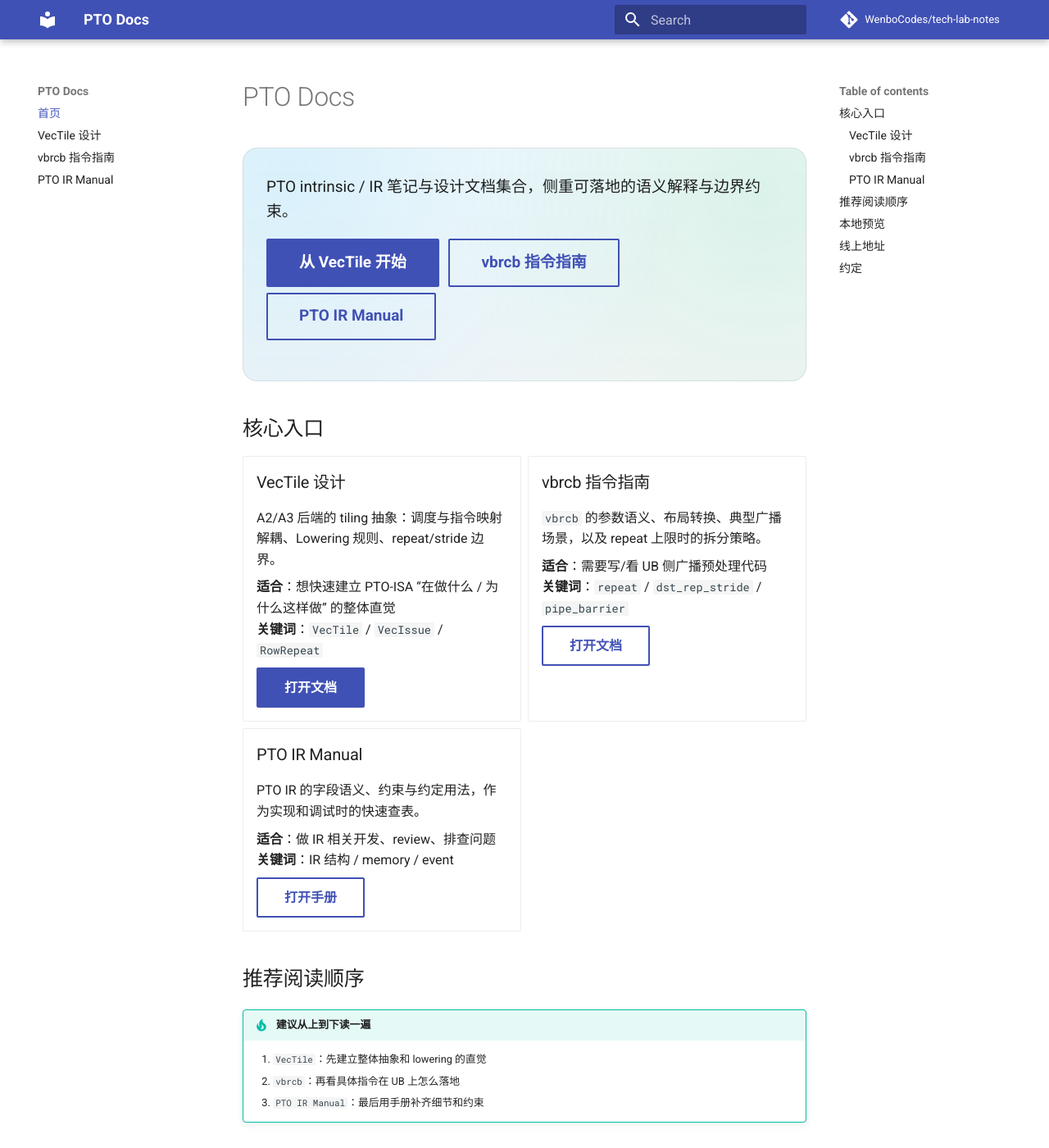
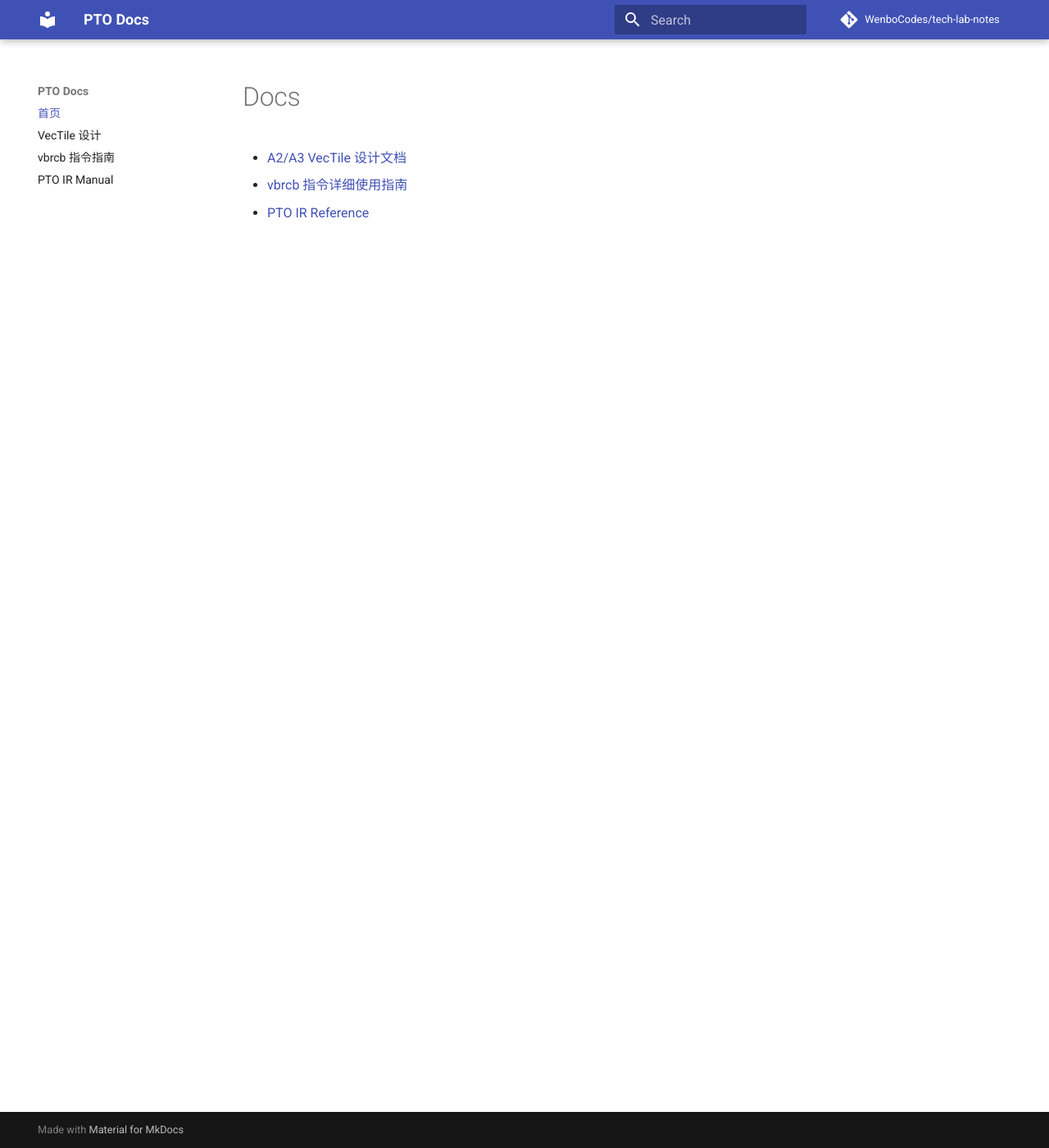
Before and after one commit to WenboCodes/tech-lab-notes, an MkDocs documentation site: the page built from docs/README.md, in a window 1280 px wide and 1400 px high. Shown: the whole window at 82% size. Built offline with MkDocs 1.6.1 and Material for MkDocs 9.7.7, drawn with Linux system fonts in a browser that asks for light colours; comment, search, counter and statistics services are not loaded; some of the changed text lies outside the part shown.

Commit message:
docs: simplify homepage

````diff
--- a/docs/README.md
+++ b/docs/README.md
@@ -1,76 +1,5 @@
-# PTO Docs
+# Docs
 
-<div class="home-hero" markdown>
-
-PTO intrinsic / IR 笔记与设计文档集合，侧重可落地的语义解释与边界约束。
-
-[从 VecTile 开始](vectile-design.md){ .md-button .md-button--primary }
-[vbrcb 指令指南](vbrcb-instruction-guide.md){ .md-button }
-[PTO IR Manual](pto-ir-manual.md){ .md-button }
-
-</div>
-
-## 核心入口
-
-<div class="grid cards" markdown>
-
--   ### VecTile 设计
-
-    A2/A3 后端的 tiling 抽象：调度与指令映射解耦、Lowering 规则、repeat/stride 边界。
-
-    **适合**：想快速建立 PTO-ISA “在做什么 / 为什么这样做” 的整体直觉
-    **关键词**：`VecTile` / `VecIssue` / `RowRepeat`
-
-    [打开文档](vectile-design.md){ .md-button .md-button--primary }
-
--   ### vbrcb 指令指南
-
-    `vbrcb` 的参数语义、布局转换、典型广播场景，以及 repeat 上限时的拆分策略。
-
-    **适合**：需要写/看 UB 侧广播预处理代码
-    **关键词**：`repeat` / `dst_rep_stride` / `pipe_barrier`
-
-    [打开文档](vbrcb-instruction-guide.md){ .md-button }
-
--   ### PTO IR Manual
-
-    PTO IR 的字段语义、约束与约定用法，作为实现和调试时的快速查表。
-
-    **适合**：做 IR 相关开发、review、排查问题
-    **关键词**：IR 结构 / memory / event
-
-    [打开手册](pto-ir-manual.md){ .md-button }
-
-</div>
-
-## 推荐阅读顺序
-
-!!! tip "建议从上到下读一遍"
-    1. `VecTile`：先建立整体抽象和 lowering 的直觉
-    2. `vbrcb`：再看具体指令在 UB 上怎么落地
-    3. `PTO IR Manual`：最后用手册补齐细节和约束
-
-## 本地预览
-
-```bash
-cd /data/sunwenbo/pto/tech-lab-notes
-python3 -m venv .venv
-source .venv/bin/activate
-pip install -r requirements.txt
-mkdocs serve
-```
-
-```text
-http://127.0.0.1:8000
-```
-
-## 线上地址
-
-```text
-https://wenbocodes.github.io/tech-lab-notes/
-```
-
-## 约定
-
-- 新增页面：放在 `docs/`，文件名用 kebab-case，并同步更新 `mkdocs.yml` 的 `nav`。
-- 合并前自检：`mkdocs build --strict`。
+- [A2/A3 VecTile 设计文档](vectile-design.md)
+- [vbrcb 指令详细使用指南](vbrcb-instruction-guide.md)
+- [PTO IR Reference](pto-ir-manual.md)
--- a/docs/stylesheets/extra.css
+++ /dev/null
@@ -1,32 +0,0 @@
-/* Extra styling for the homepage ("docs/README.md").
- *
- * Keep changes scoped: don't restyle global typography aggressively.
- */
-
-.home-hero {
-  padding: 1.2rem 1.4rem;
-  border-radius: 0.9rem;
-  border: 1px solid rgba(0, 0, 0, 0.08);
-  background:
-    radial-gradient(1100px circle at 8% 10%, rgba(56, 189, 248, 0.18), transparent 45%),
-    radial-gradient(900px circle at 92% 20%, rgba(16, 185, 129, 0.14), transparent 42%),
-    linear-gradient(180deg, rgba(0, 0, 0, 0.01), rgba(0, 0, 0, 0.03));
-}
-
-.home-hero p {
-  margin: 0.4rem 0 0.9rem;
-  font-size: 0.95rem;
-}
-
-.home-hero .md-button {
-  margin-right: 0.35rem;
-  margin-bottom: 0.35rem;
-}
-
-[data-md-color-scheme="slate"] .home-hero {
-  border-color: rgba(255, 255, 255, 0.12);
-  background:
-    radial-gradient(1100px circle at 8% 10%, rgba(56, 189, 248, 0.12), transparent 45%),
-    radial-gradient(900px circle at 92% 20%, rgba(16, 185, 129, 0.10), transparent 42%),
-    linear-gradient(180deg, rgba(255, 255, 255, 0.02), rgba(0, 0, 0, 0.18));
-}
--- a/mkdocs.yml
+++ b/mkdocs.yml
@@ -5,14 +5,6 @@ repo_name: WenboCodes/tech-lab-notes
 docs_dir: docs
 theme:
   name: material
-markdown_extensions:
-  - attr_list
-  - md_in_html
-  - admonition
-  - pymdownx.details
-  - pymdownx.superfences
-extra_css:
-  - stylesheets/extra.css
 nav:
   - 首页: README.md
   - VecTile 设计: vectile-design.md
````
